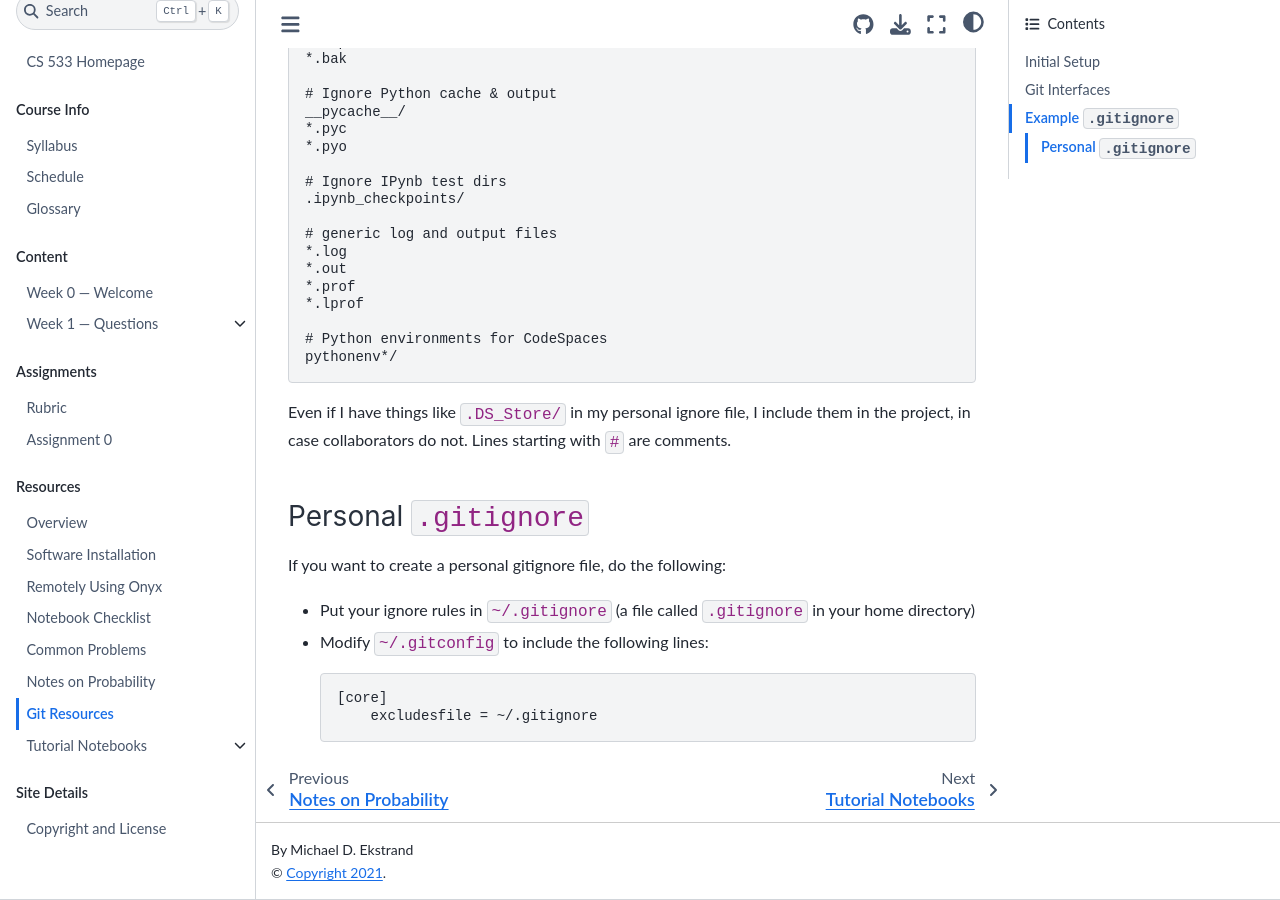
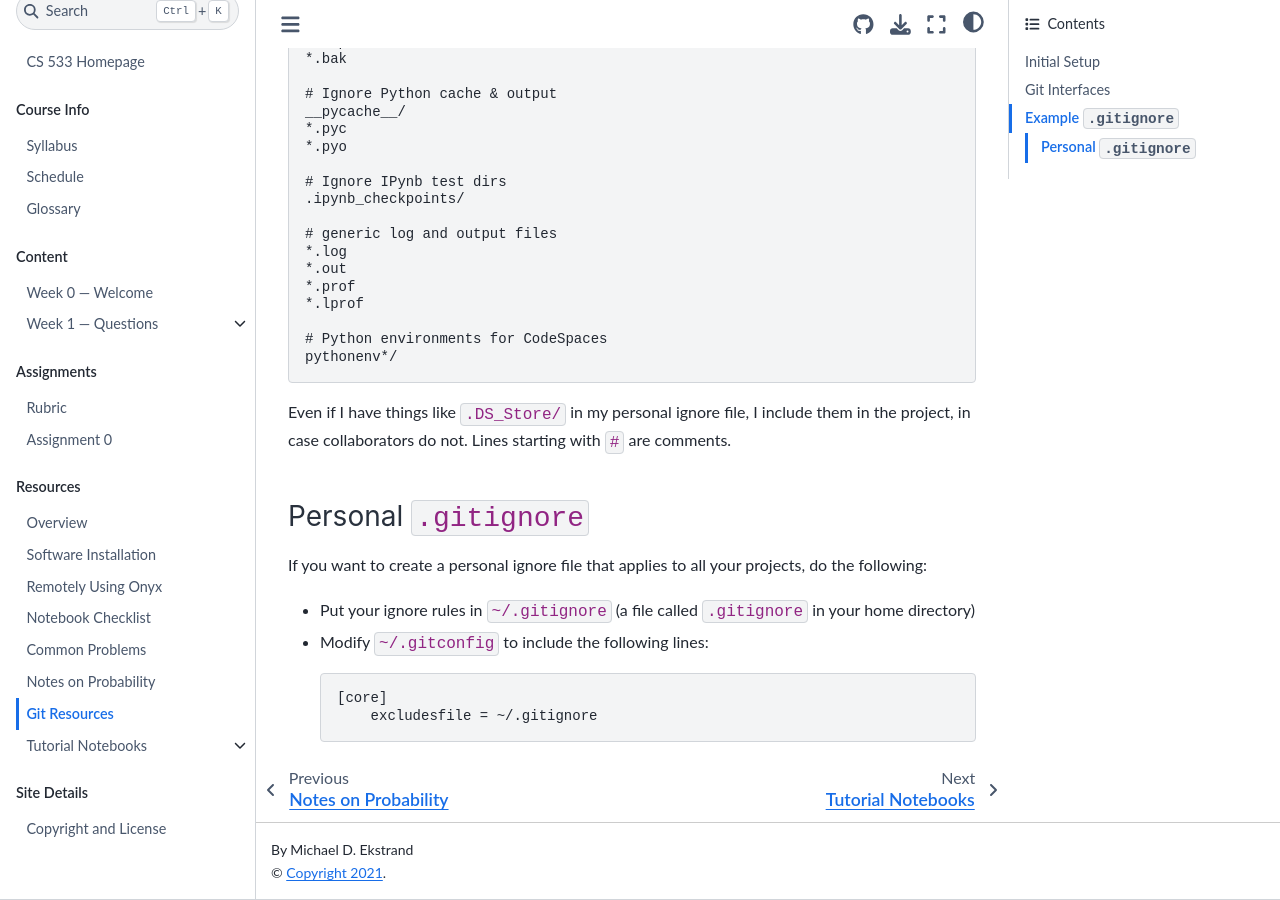
Before and after one commit to mdekstrand/cs533-web, a Jupyter Book: the page built from resources/git-resources.md, in a window 1280 px wide and 900 px high, scrolled down 800 px. Built offline with Jupyter Book 1.0.4 settings and Sphinx 7.4.7 and the Sphinx Book theme 1.1.4, drawn with Linux system fonts in a browser that asks for light colours; pages that are not in the unit, such as notebooks, are missing from menus; a style sheet for code colours, icons or effects is not loaded.

Commit message:
gitignore

```diff
--- a/resources/git-resources.md
+++ b/resources/git-resources.md
@@ -51,7 +51,7 @@ Lines starting with `#` are comments.
 
 ### Personal `.gitignore`
 
-If you want to create a personal gitignore file, do the following:
+If you want to create a personal ignore file that applies to all your projects, do the following:
 
 -   Put your ignore rules in `~/.gitignore` (a file called `.gitignore` in your home directory)
 -   Modify `~/.gitconfig` to include the following lines:
```
